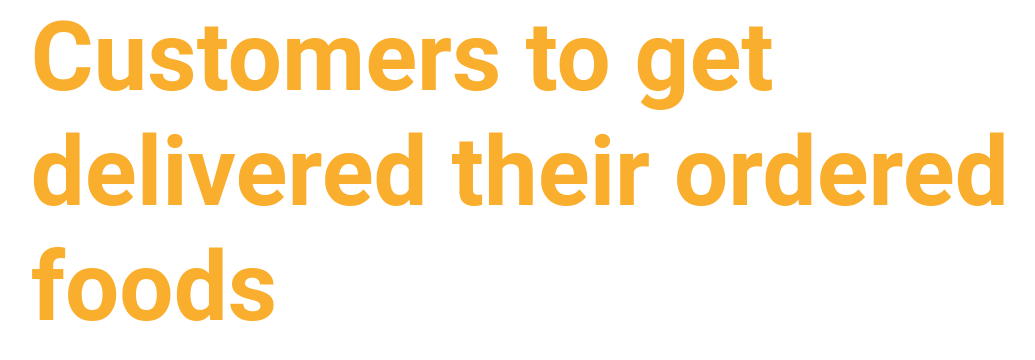
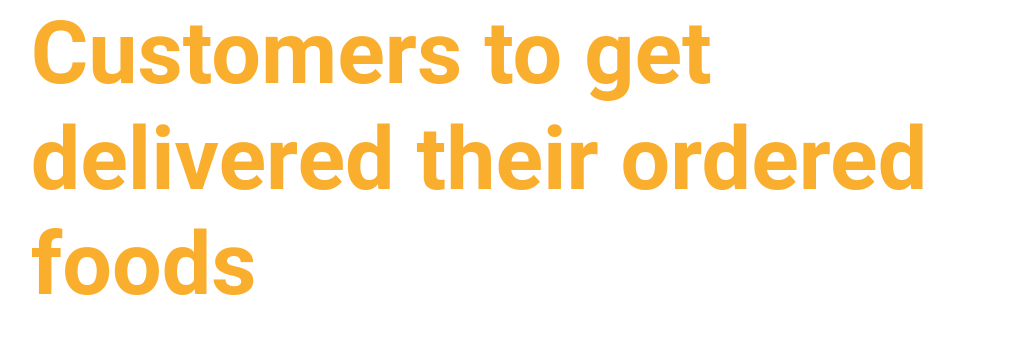
Before and after one commit to mreskini/FoodApp, a React (Create React App) app: page / in a window 1280 px wide. Shown: the top 360 px of the page, without its empty margins (91-1126 px from the left). Built offline with nearby package versions, Linux system fonts and the light colour scheme.

Commit message:
fixd the delivery-boy-section title thing

```diff
--- a/src/components/delivery-boy-section.jsx
+++ b/src/components/delivery-boy-section.jsx
@@ -2,7 +2,7 @@ import ComponentWrapper from "./component-wrapper"
 
 const DeliveryBoy = () => {
     return (
-        <div className="theme-orange-color display-1 font-weight-bold">
+        <div className="theme-orange-color display-2 font-weight-bold">
             Customers to get delivered their ordered foods
         </div>
     )
```
